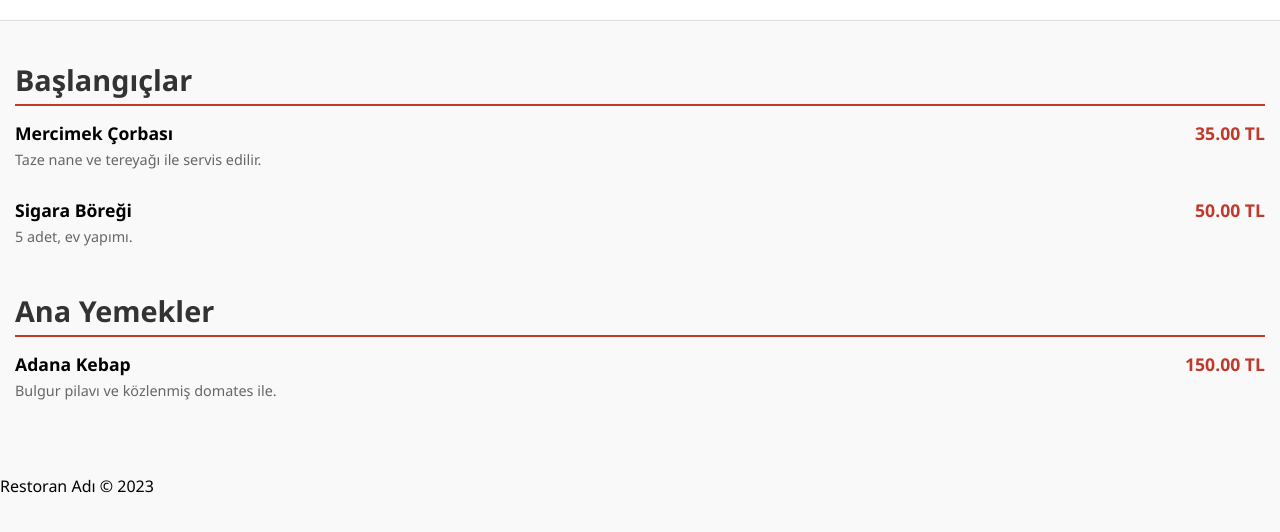
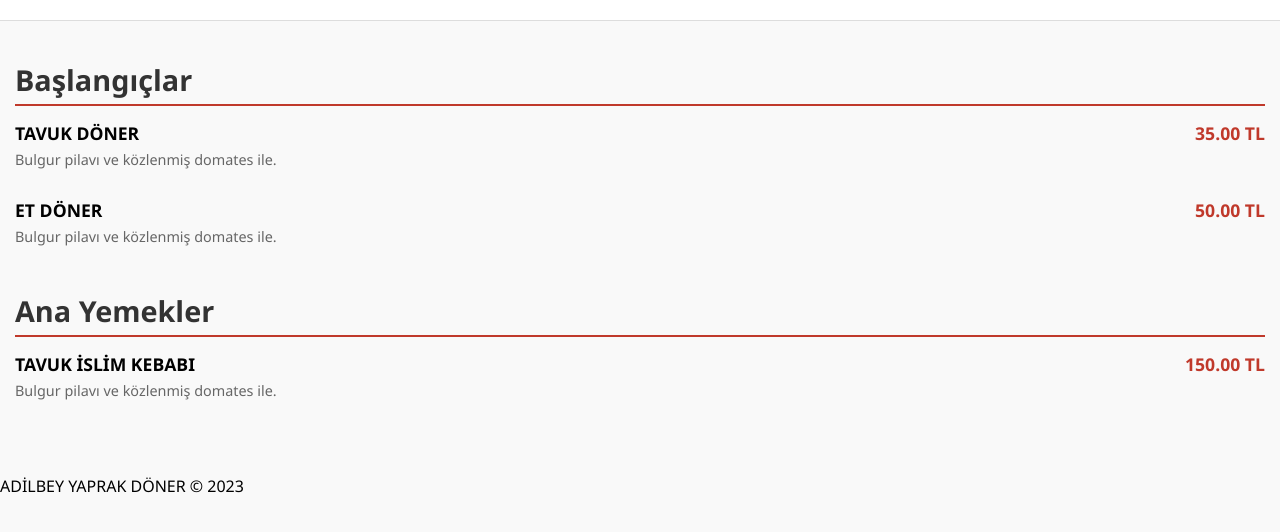
Before and after one commit to Enesb06/qrcode, a plain HTML site: page index.html in a window 1280 px wide. Shown: the part 160-692 px from the top of the page. Drawn offline with Linux system fonts and the light colour scheme.

Commit message:
add reestorant name

```diff
--- a/index.html
+++ b/index.html
@@ -3,7 +3,7 @@
 <head>
     <meta charset="UTF-8">
     <meta name="viewport" content="width=device-width, initial-scale=1.0">
-    <title>Restoran Adı - Menü</title>
+    <title>ADİLBEY YAPRAK DÖNER - Menü</title>
     <link rel="stylesheet" href="style.css">
 </head>
 <body>
@@ -15,7 +15,7 @@
         <!-- Menü içeriği JavaScript ile buraya eklenecek -->
     </main>
     <footer>
-        <p>Restoran Adı &copy; 2023</p>
+        <p>ADİLBEY YAPRAK DÖNER &copy; 2023</p>
     </footer>
     <script src="script.js"></script>
 </body>
--- a/menu.json
+++ b/menu.json
@@ -4,15 +4,15 @@
       "kategori_adi": "Başlangıçlar",
       "urunler": [
         {
-          "ad": "Mercimek Çorbası",
-          "aciklama": "Taze nane ve tereyağı ile servis edilir.",
+          "ad": "TAVUK DÖNER",
+          "aciklama": "Bulgur pilavı ve közlenmiş domates ile.",
           "fiyat": "35.00",
           "one_cikan": true,
           "alerjenler": ["gluten"]
         },
         {
-          "ad": "Sigara Böreği",
-          "aciklama": "5 adet, ev yapımı.",
+          "ad": "ET DÖNER",
+          "aciklama": "Bulgur pilavı ve közlenmiş domates ile.",
           "fiyat": "50.00",
           "one_cikan": false,
           "alerjenler": ["gluten", "laktoz"]
@@ -23,7 +23,7 @@
       "kategori_adi": "Ana Yemekler",
       "urunler": [
         {
-          "ad": "Adana Kebap",
+          "ad": "TAVUK İSLİM KEBABI",
           "aciklama": "Bulgur pilavı ve közlenmiş domates ile.",
           "fiyat": "150.00",
           "one_cikan": true,
```
